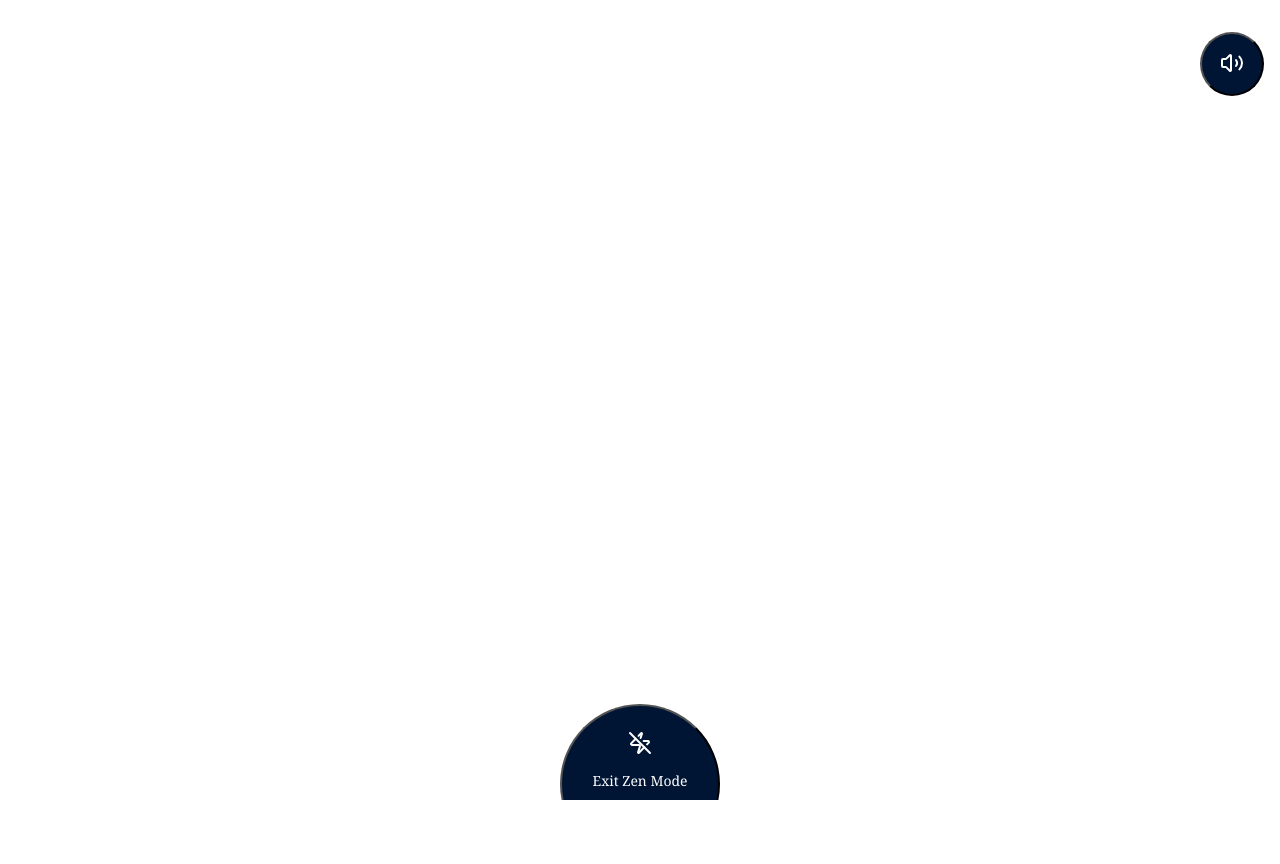
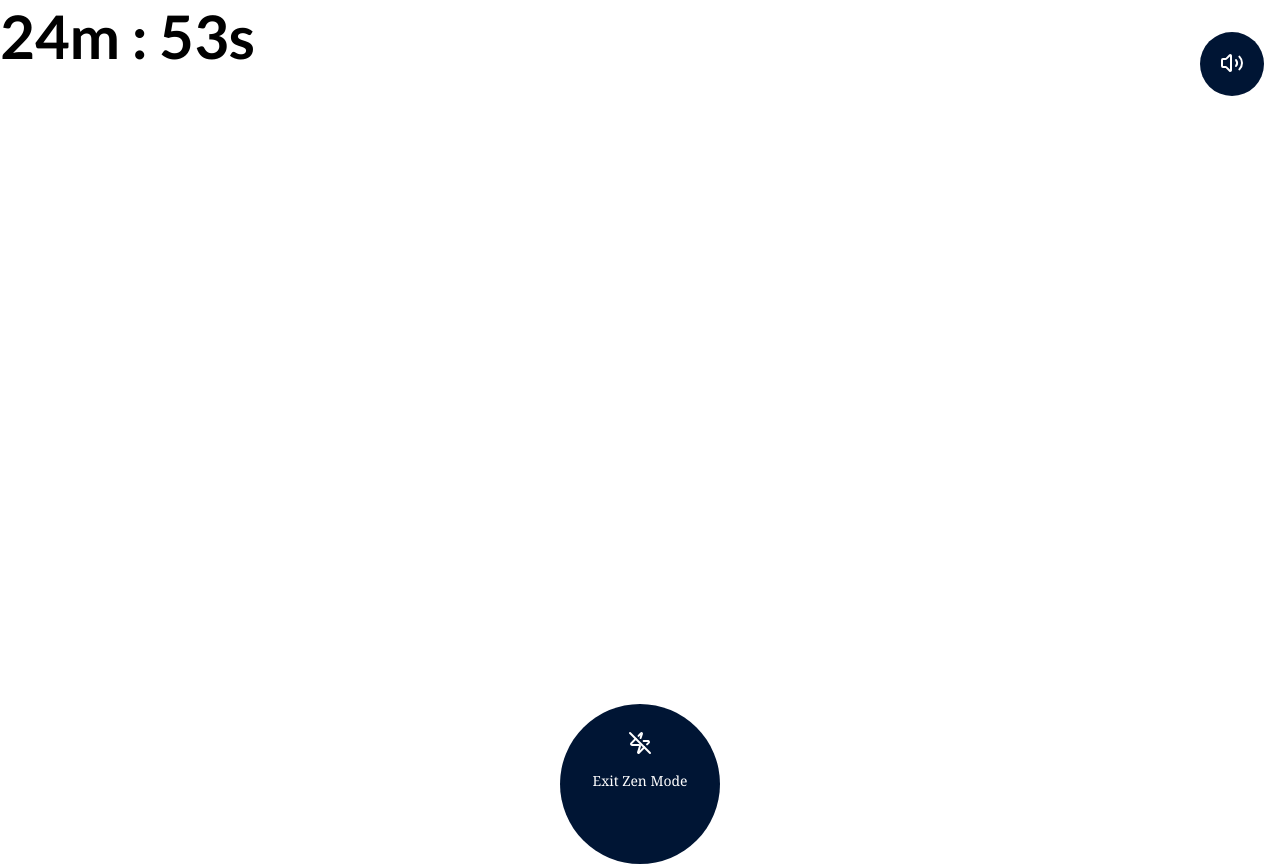
Before and after one commit to niyoj/pomodize, a Next.js app: page /zen in a window 1280 px wide. Before the commit the page ends 800 px from the top, so only its background shows below. Built offline with nearby package versions, Linux system fonts and the light colour scheme.

Commit message:
creates pomodoro timer

```diff
--- a/app/_features/index.js
+++ b/app/_features/index.js
@@ -1 +1,3 @@
+export * from "./_ui";
 export { Navbar } from "./navbar/navbar.js";
+export {PomodoroTimer} from "./pomodoro-timer/pomodoro-timer.js";
--- /dev/null
+++ b/app/_features/pomodoro-timer/pomodoro-timer.js
@@ -0,0 +1,33 @@
+import { useState, useEffect } from "react";
+import { makeDoubleDigit, reverseTime } from "@/app/_lib";
+
+import styles from "./pomodoro-timer.module.css";
+
+// initializes the initial pomodoro value
+const pomodoroLength = {
+  focus: 25,
+  break: 5,
+  longBreak: 30,
+};
+
+export function PomodoroTimer() {
+  const [time, setTime] = useState({
+    m: pomodoroLength.focus,
+    s: 0,
+  });
+
+  useEffect(() => {
+    const timer = setInterval(() => {
+      // remember stale closure here
+      setTime((prevTime) => reverseTime(prevTime));
+    }, 1000);
+
+    return () => clearInterval(timer);
+  }, []);
+
+  return (
+    <div className={styles["pomodoro"]}>
+      {makeDoubleDigit(time.m)}m : {makeDoubleDigit(time.s)}s
+    </div>
+  );
+}
--- /dev/null
+++ b/app/_features/pomodoro-timer/pomodoro-timer.module.css
@@ -0,0 +1,5 @@
+.pomodoro {
+  font-size: 60px;
+  font-family: var(--font-lato);
+  font-weight: 700;
+}
--- /dev/null
+++ b/app/_lib/index.js
@@ -0,0 +1 @@
+export { reverseTime, makeDoubleDigit } from "./pomodoro-timer.js";
--- /dev/null
+++ b/app/_lib/pomodoro-timer.js
@@ -0,0 +1,38 @@
+/**
+ * converts number to string and make every number two digit by adding zero at start
+ *
+ * @param {number} number - a single or double digit number
+ *
+ * @returns {number} The double digit number
+ * */
+export function makeDoubleDigit(number) {
+  const numStr = String(number);
+
+  // add one zero at beginning if only single digit
+  if (numStr.length == 1) return `0${numStr}`;
+
+  return numStr;
+}
+
+/**
+ * Decreases timer value by one unit
+ *
+ * @param {object} time - object of m and s; minute and seconds respectively
+ *
+ * @returns {object} The next value decreased by 1 second
+ **/
+export function reverseTime(time) {
+  const { m, s } = time;
+
+  // check if time is over
+  if (m === 0 && s === 0) {
+    return { m, s };
+  }
+
+  // when second zero reduce minute by 1 unit else reduce second by 1 unit
+  if (s === 0) {
+    return { m: m - 1, s: 59 };
+  } else {
+    return { m, s: s - 1 };
+  }
+}
--- a/app/globals.css
+++ b/app/globals.css
@@ -64,7 +64,10 @@ h2 {
   font-size: var(--font-h2);
   font-weight: 700;
 }
-h3, h4, h5, h6 {
+h3,
+h4,
+h5,
+h6 {
   font-size: var(--font-h3);
   font-weight: 600;
 }
@@ -75,13 +78,13 @@ small {
   font-size: var(--font-small);
 }
 
-html,
 body {
-  height: 100vh;    /*fallback if svh doesn't works'*/
-  height: 100svh;   /*smallest viewport height for mobile*/
+  width: 100vw;
+  height: 100svh; /*smallest viewport height for mobile*/
+  max-height: 100vh; /*fallback for svh*/
+  max-height: 100svh;
 
-  max-width: 100vw;
-  overflow-x: hidden;
+  overflow: hidden;
 
   background-color: #fff;
   color: #000;
@@ -101,3 +104,9 @@ a {
   color: inherit;
   text-decoration: none;
 }
+
+button {
+  outline: none;
+  border: none;
+  cursor: pointer;
+}
--- a/app/zen/page.js
+++ b/app/zen/page.js
@@ -1,18 +1,36 @@
-import { Volume2, ZapOff } from "lucide-react";
+"use client";
+
+import Link from "next/link";
+import { useState } from "react";
+import { Volume2, ZapOff, VolumeOff } from "lucide-react";
+import { PomodoroTimer } from "@/app/_features";
 
 import styles from "./zen.module.css";
 
 export default function ZenPage() {
+  const [soundOn, setSoundOn] = useState(true);
+
+  const handleSoundChange = () => {
+    setSoundOn((prev) => !prev);
+  };
+
   return (
     <>
-      <button className={styles["sound_icon__wrapper"]}>
-        <Volume2 />
+      <button
+        className={styles["sound_icon__wrapper"]}
+        onClick={handleSoundChange}
+      >
+        {soundOn ? <Volume2 /> : <VolumeOff />}
       </button>
 
-      <button className={styles["exit_btn"]}>
-        <ZapOff />
-        <small>Exit Zen Mode</small>
-      </button>
+      <PomodoroTimer />
+
+      <Link href="/pomodoro">
+        <button className={styles["exit_btn"]}>
+          <ZapOff />
+          <small>Exit Zen Mode</small>
+        </button>
+      </Link>
     </>
   );
 }
```
Also changed, not shown: app/_features/_ui/button/button.js (added), app/_features/_ui/chips/chips.js (added), app/_features/_ui/index.js (added).
